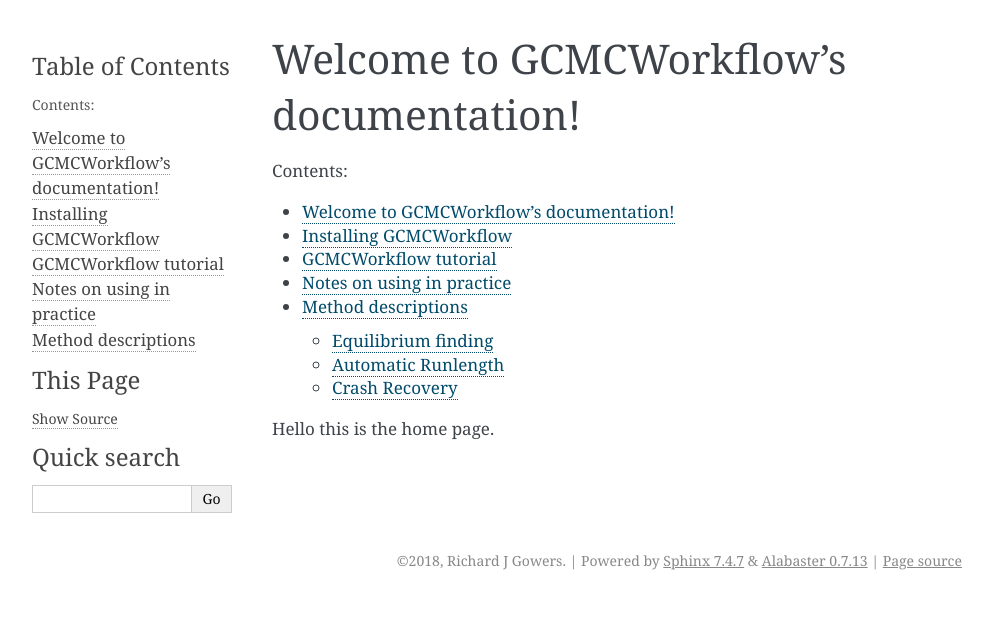
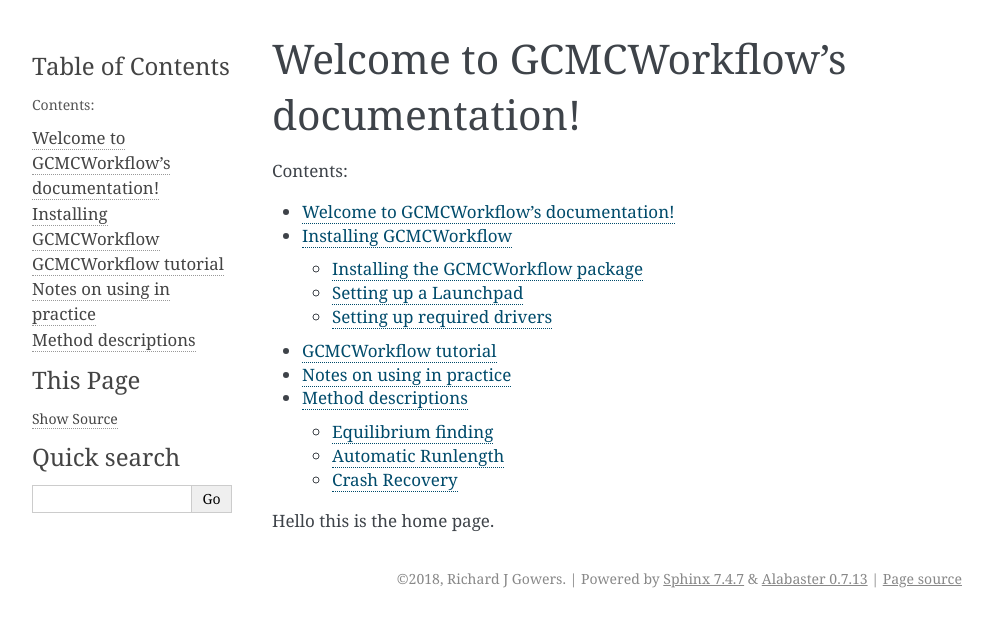
Before and after one commit to richardjgowers/GCMCworkflow, a Sphinx documentation site: the page built from docs/index.rst, in a window 1280 px wide. Shown: the top 627 px of the page, without its empty margins (148-1141 px from the left). Built offline with Sphinx 7.4.7, drawn with Linux system fonts in a browser that asks for light colours; some of the changed lines change nothing that is shown.

Commit message:
installation docs

```diff
--- a/docs/installation.rst
+++ b/docs/installation.rst
@@ -1,7 +1,45 @@
 Installing GCMCWorkflow
 =======================
 
-Installation instructions
+Installing the GCMCWorkflow package
+"""""""""""""""""""""""""""""""""""
 
- - conda install instructions for *this* package
- - recommended install instructions for supported drivers (raspa + hydraspa)
+The easiest way to install the GCMCWorkflow Python package is using Anaconda_
+from the conda-forge channel::
+
+  conda install -c conda-forge gcmcworkflow
+
+or pip_::
+
+  pip install gcmcworkflow
+
+.. _Anaconda: https://anaconda.org
+.. _Pip: https://pypi.org
+
+
+Setting up a Launchpad
+""""""""""""""""""""""
+
+GCMCWorkflow is powered by Fireworks_ and requires a functioning LaunchPad
+(database of jobs).
+For instructions on how to do this, please consult the `official instructions`_
+Ultimately this should result in a `my_launchpad.yaml` file, which works with
+the various Fireworks commands such as `lpad get_fws`.
+
+.. _Fireworks: https://materialsproject.github.io/fireworks/
+.. _official instructions: https://materialsproject.github.io/fireworks/installation.html
+
+
+Setting up required drivers
+"""""""""""""""""""""""""""
+
+GCMCWorkflow does not perform the individual GCMC simulations, but instead
+relies on a driver program beneath it.
+I.e. you use GCMCWorkflow, GCMCWorkflow uses Raspa.
+
+GCMCWorkflow can current use the following drivers:
+ - `zeo++`_
+ - Raspa_
+
+.. `zeo++`: http://zeoplusplus.org
+.. Raspa: https://www.iraspa.org/RASPA/index.html
```
